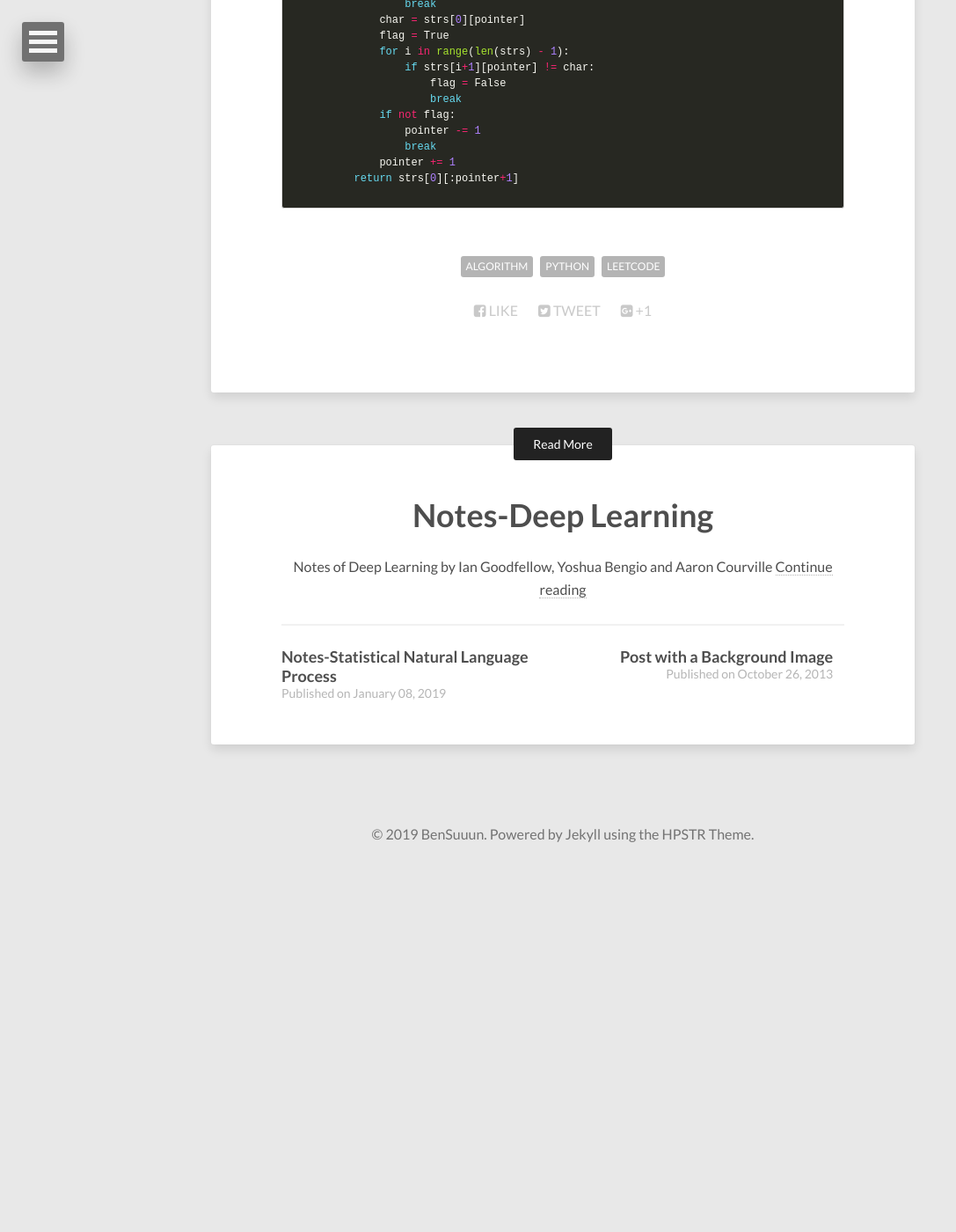
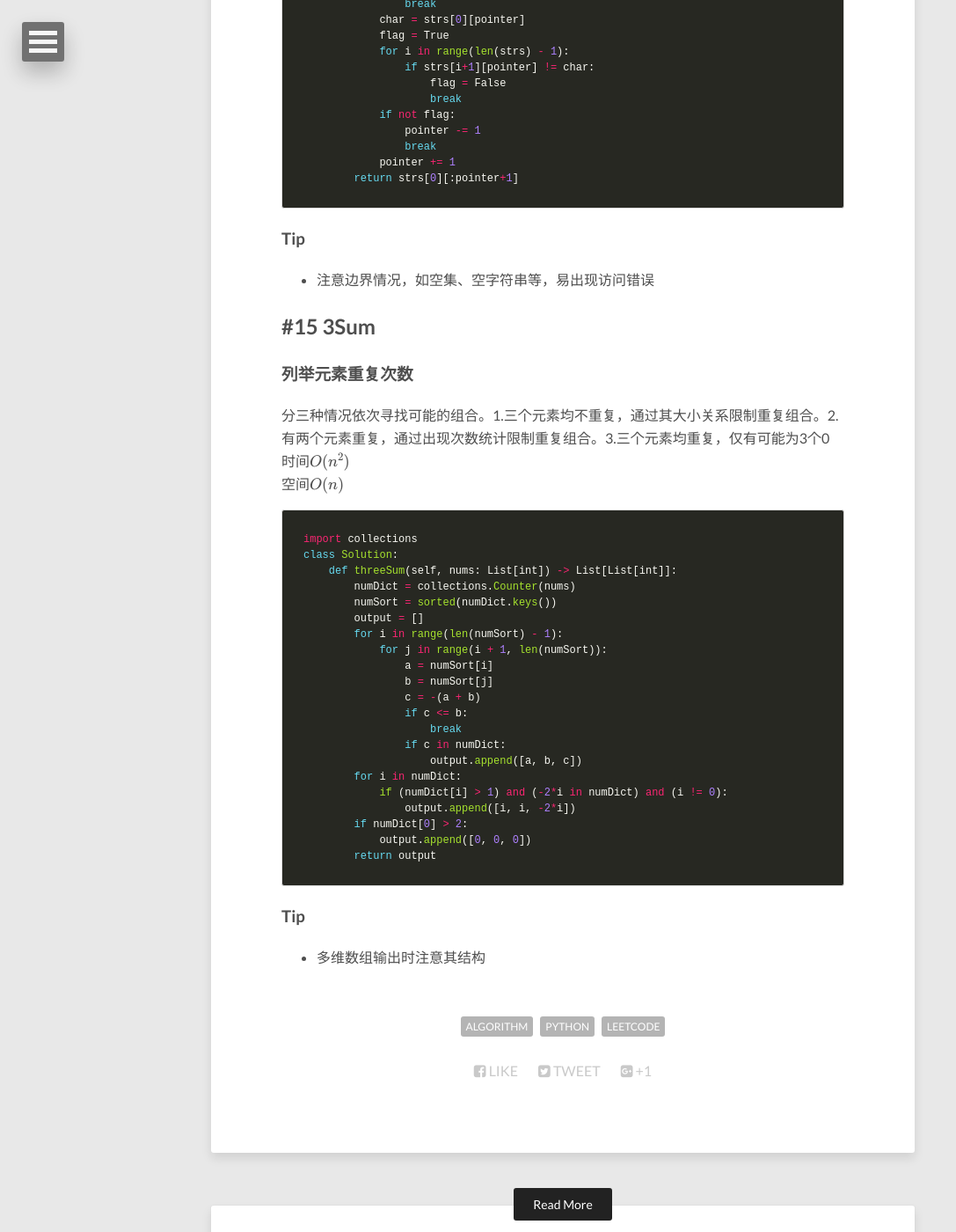
Before and after one commit to Wangbin-Sun/wangbin-sun.github.io, a Jekyll site: the page built from _posts/2019-01-09-leetcode-1-to-20.md, in a window 1280 px wide and 1400 px high, scrolled down 16125 px. Shown: the whole window at 88% size, without its empty margins (0-1087 px from the left). Built offline with Jekyll 4.4.1, drawn with Linux system fonts in a browser that asks for light colours; nearby versions of some CDN libraries; formulas are drawn with MathJax 3; before the commit the page ends 17114 px from its top, so only the background shows below that.

Commit message:
Update LeetCode to #15

````diff
--- a/_posts/2019-01-09-leetcode-1-to-20.md
+++ b/_posts/2019-01-09-leetcode-1-to-20.md
@@ -690,3 +690,39 @@ class Solution:
             pointer += 1
         return strs[0][:pointer+1]
 ```
+
+### Tip
+* 注意边界情况，如空集、空字符串等，易出现访问错误
+
+## #15 3Sum
+
+### 列举元素重复次数
+分三种情况依次寻找可能的组合。1.三个元素均不重复，通过其大小关系限制重复组合。2.有两个元素重复，通过出现次数统计限制重复组合。3.三个元素均重复，仅有可能为3个0
+时间$O(n^2)$
+空间$O(n)$
+```python
+import collections
+class Solution:
+    def threeSum(self, nums: List[int]) -> List[List[int]]:
+        numDict = collections.Counter(nums)
+        numSort = sorted(numDict.keys())
+        output = []
+        for i in range(len(numSort) - 1):
+            for j in range(i + 1, len(numSort)):
+                a = numSort[i]
+                b = numSort[j]
+                c = -(a + b)
+                if c <= b:
+                    break
+                if c in numDict:
+                    output.append([a, b, c])
+        for i in numDict:
+            if (numDict[i] > 1) and (-2*i in numDict) and (i != 0):
+                output.append([i, i, -2*i])
+        if numDict[0] > 2:
+            output.append([0, 0, 0])
+        return output
+```
+
+### Tip
+* 多维数组输出时注意其结构
````
